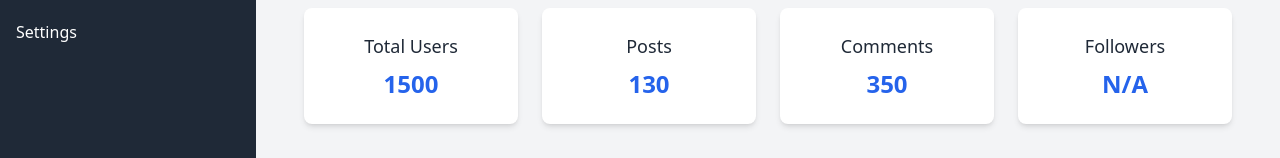
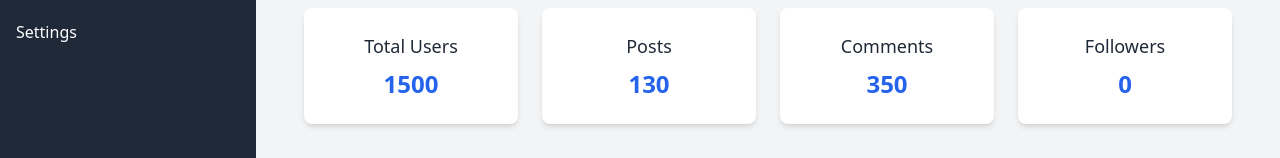
Before and after one commit to Sanduni4822/Production-Ready-Dashboard-Individual, a React (Vite) app in the folder client/: page /dashboard in a window 1280 px wide. Shown: the part 172-330 px from the top of the page. Built offline with nearby package versions, Linux system fonts and the light colour scheme; sample sign-in values are in the browser's storage.

Commit message:
fix(dashboard): provide fallback value for followers count to avoid empty display

```diff
--- a/client/src/pages/Dashboard/Dashboard.jsx
+++ b/client/src/pages/Dashboard/Dashboard.jsx
@@ -13,7 +13,7 @@ const Dashboard = () => {
   ]);
 
   useEffect(() => {
-    // fetch data or initialization logic
+    // fetch data or initialization logic here if needed
   }, []);
 
   return (
@@ -37,7 +37,8 @@ const Dashboard = () => {
         <Card title="Total Users" content={user.totalUsers} />
         <Card title="Posts" content={user.posts} />
         <Card title="Comments" content={user.comments} />
-        <Card title="Followers" content="N/A" />
+        {/* Followers with fallback to 0 if undefined or null */}
+        <Card title="Followers" content={user.followers ?? 0} />
       </div>
 
       {/* Recent activity */}
```
